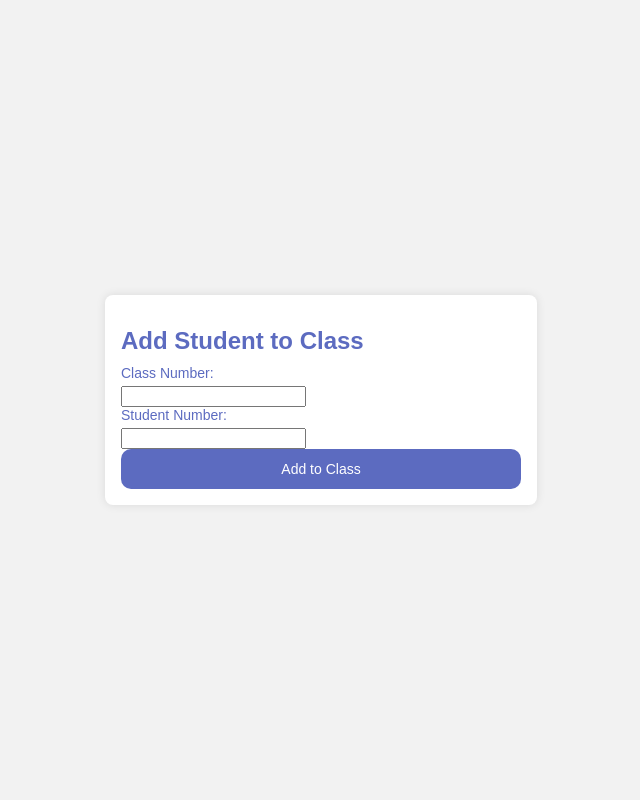
After one commit to wjk/CSI4999-DebEdu, a PHP site: page /t-add.php in a window 1280 px wide. The commit adds this page. Shown: the whole page, without its empty margins (319-959 px from the left). Run offline with PHP 8.4, Linux system fonts and the light colour scheme; the visitor is signed in with stand-in values (Sample User, id 1).

Commit message:
added functionality to add student to class

```diff
--- /dev/null
+++ b/php/t-add.php
@@ -0,0 +1,126 @@
+<?php
+session_start();
+
+include('common/mysql-connect.php');
+$conn = connect_to_database();
+
+// Ensure the user is a teacher
+if (isset($_SESSION["role"])) {
+    if ($_SESSION["role"] != 'teacher') {
+        header("Location: /debedu/teacher.php");
+        exit;
+    }
+} else {
+    header("Location: login.php");
+    exit;
+}
+
+function userNumberFromUserName($conn, $username) {
+    $stmt = $conn->prepare("SELECT USER_NUMBER FROM TEACHER_USER WHERE USER_NAME = ?;");
+    $stmt->bind_param("s", $username);
+    $stmt->execute();
+
+    $result = $stmt->get_result();
+    $values = $result->fetch_assoc();
+    return $values['USER_NUMBER'];
+}
+function getSemesters($conn) {
+    $stmt = $conn->prepare("SELECT DISTINCT SEMESTER FROM EDU_CLASS;");
+    $stmt->execute();
+
+    $result = $stmt->get_result();
+    $semesters = [];
+    while($row = $result->fetch_assoc()) {
+        $semesters[] = $row['SEMESTER'];
+    }
+    return $semesters;
+}
+function get_teacher_id($conn, $user_name) {
+    $stmt = $conn->prepare(
+        "SELECT USER_NUMBER " .
+        "FROM TEACHER_USER " .
+        "WHERE USER_NAME = ?;"
+    );
+    $stmt->bind_param("s", $user_name);
+    $stmt->execute();
+    $result = $stmt->get_result();
+    $row = $result->fetch_assoc();
+    return $row["USER_NUMBER"];
+}
+
+?>
+<!DOCTYPE html>
+<html>
+<head>
+    <title>Teacher Portal</title>
+    <style>
+        body {
+            display: flex;
+            justify-content: center;
+            align-items: center;
+            height: 100vh;
+            background-color: #f2f2f2;
+            margin: 0;
+            font-family: Arial, sans-serif;
+        }
+
+        .choice-container {
+            width: 400px;
+            padding: 16px;
+            background-color: white;
+            border-radius: 8px;
+            box-shadow: 0px 0px 10px 0px rgba(0,0,0,0.1);
+        }
+
+        .header {
+            color: #5c6bc0;
+            font-size: 24px;
+            font-weight: bold;
+            margin-bottom: 10px;
+        }
+
+        .form-label {
+            text-align: left;
+            color: #5c6bc0;
+            font-size: 14px;
+            margin-bottom: 5px;
+        }
+
+        select, input[type="file"] {
+            width: 100%;
+            padding: 8px;
+            border: 1px solid #ccc;
+            border-radius: 4px;
+            margin-bottom: 10px;
+        }
+
+        .button {
+            font-size: 14px;
+            background-color: #5c6bc0;
+            color: white;
+            border-radius: 10px;
+            border: none;
+            width: 100%;
+            height: 40px;
+        }
+
+        .button:hover {
+            background-color: #36448f;
+        }
+    </style>
+</head>
+<body>
+    <div class="choice-container">
+        <h1 class="header">Add Student to Class</h1>
+        <form action="add_student.php" method="post" enctype="multipart/form-data">
+            <div class="form-label">Class Number:</div>
+            <input type="text" name="classNumber" required>
+
+            <div class="form-label">Student Number:</div>
+            <input type="text" name="studentNumber" required>
+
+            <input type="submit" value="Add to Class" class="button">
+        </form>
+    </div>
+</body>
+</html>
--- a/php/t-schedule.php
+++ b/php/t-schedule.php
@@ -184,6 +184,7 @@ function get_class_data($conn, $teacher_id) {
         <div class="button-container">
         <button class="button" id = "back">Back</button>
         <button class="button" id = "create">Create Class</button>
+        <button class="button" id = "student">Add Students</button>
 
     </div>
     </div>
@@ -194,6 +195,11 @@ function get_class_data($conn, $teacher_id) {
             });
                 document.getElementById('create').addEventListener('click', function(event) {
                 window.location.href = "t-create.php";
+
+            });
+            document.getElementById('student').addEventListener('click', function(event) {
+                window.location.href = "t-add.php";
+
             });
         };
         var preloadedClass = <?php echo json_encode(get_classes($conn, get_teacher_id($conn, $_SESSION["username"]))); ?>;
```
Also changed, not shown: php/add_student.php (added, +44 -0 lines).
